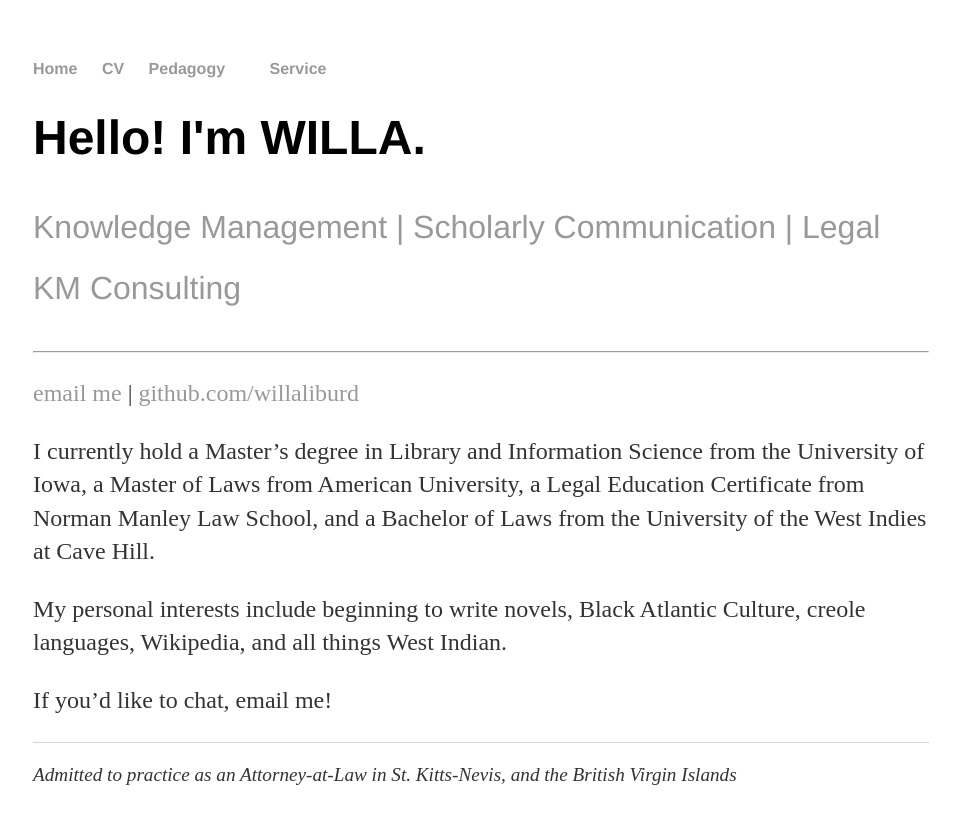
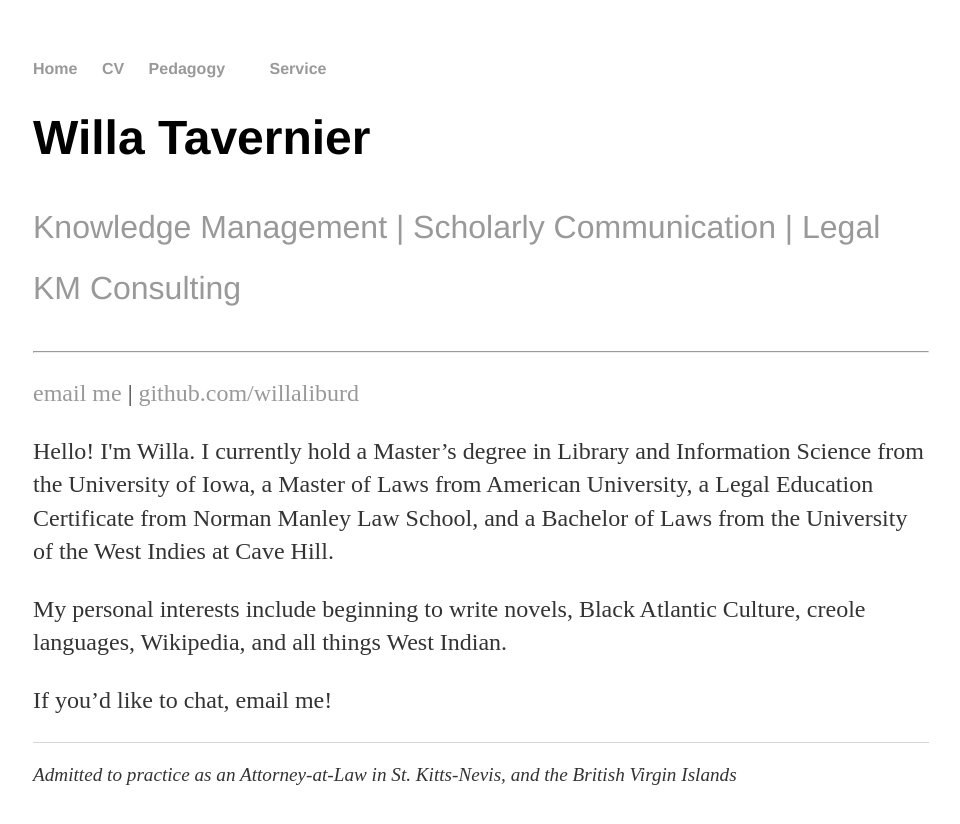
Before and after one commit to willaliburd/willaliburd.github.io, a Jekyll site: the page built from index.html, in a window 1280 px wide. Shown: the top 824 px of the page, without its empty margins (159-1119 px from the left). Built offline with Jekyll 4.4.1, drawn with Linux system fonts in a browser that asks for light colours.

Commit message:
Update index.html

```diff
--- a/index.html
+++ b/index.html
@@ -3,7 +3,7 @@ layout: default
 title: "WILLA TAVERNIER, Knowledge Management Professional, Attorney-At-Law"
 ---
 <div class="blurb">
-	<h1>Hello! I'm WILLA.</h1>
+	<h1>Willa Tavernier</h1>
 	<p class="b">Knowledge Management | Scholarly Communication | Legal KM Consulting</p>
 	<hr>
 	<p><a href="mailto:willa@nattakm.com">email me</a> | <a href="https://github.com/NAME">github.com/willaliburd</a></p>
@@ -11,7 +11,7 @@ title: "WILLA TAVERNIER, Knowledge Management Professional, Attorney-At-Law"
 	</div><!-- /.blurb -->
 
 <body>
-	<p> I currently hold a Master’s degree in Library and Information Science from the University of Iowa, a Master of Laws from American University, a Legal Education Certificate from Norman Manley Law School, and a Bachelor of Laws from the University of the West Indies at Cave Hill.</p>
+	<p> Hello!  I'm Willa. I currently hold a Master’s degree in Library and Information Science from the University of Iowa, a Master of Laws from American University, a Legal Education Certificate from Norman Manley Law School, and a Bachelor of Laws from the University of the West Indies at Cave Hill.</p>
 
 	<p>My personal interests include beginning to write novels, Black Atlantic Culture, creole languages, Wikipedia, and all things West Indian. </p>
 
```
